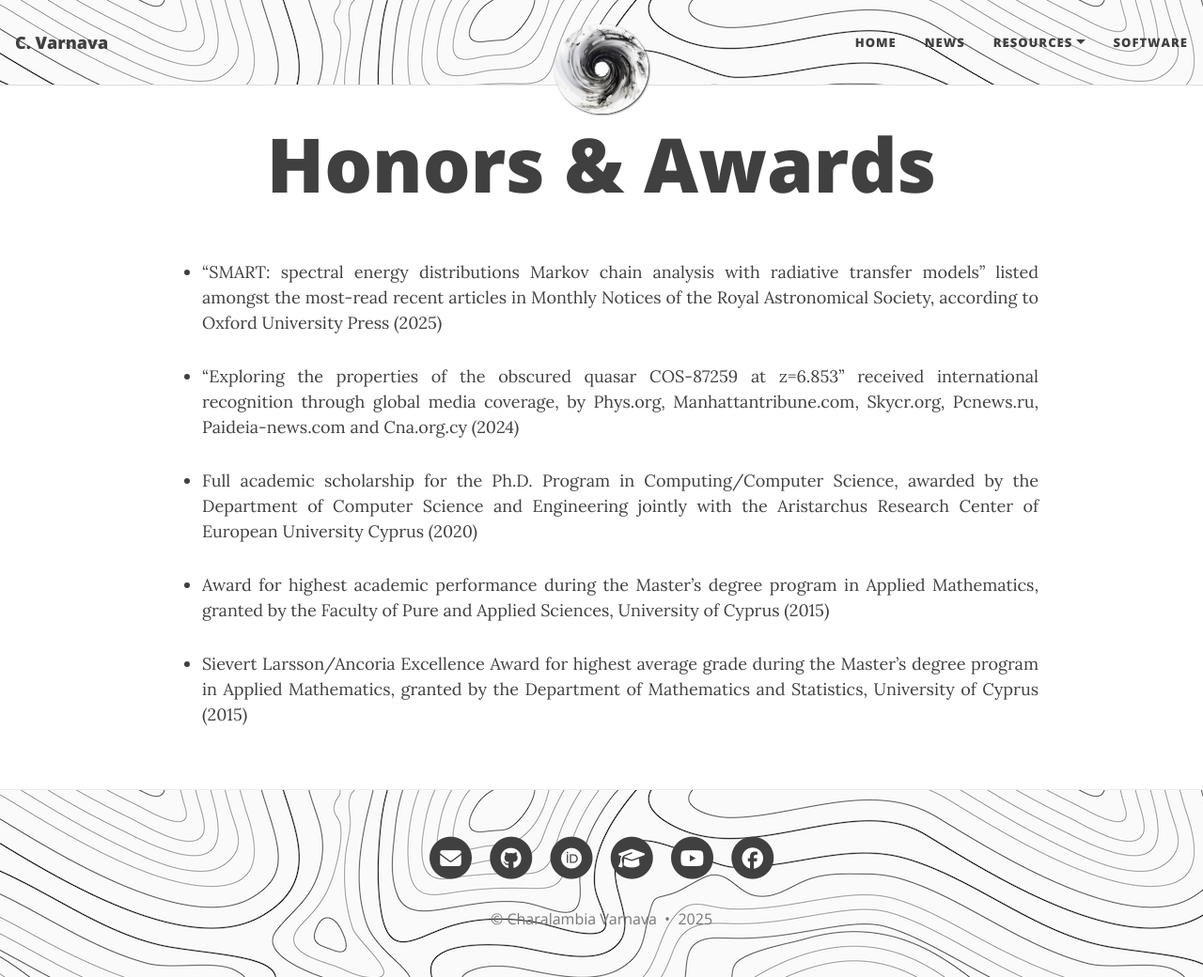
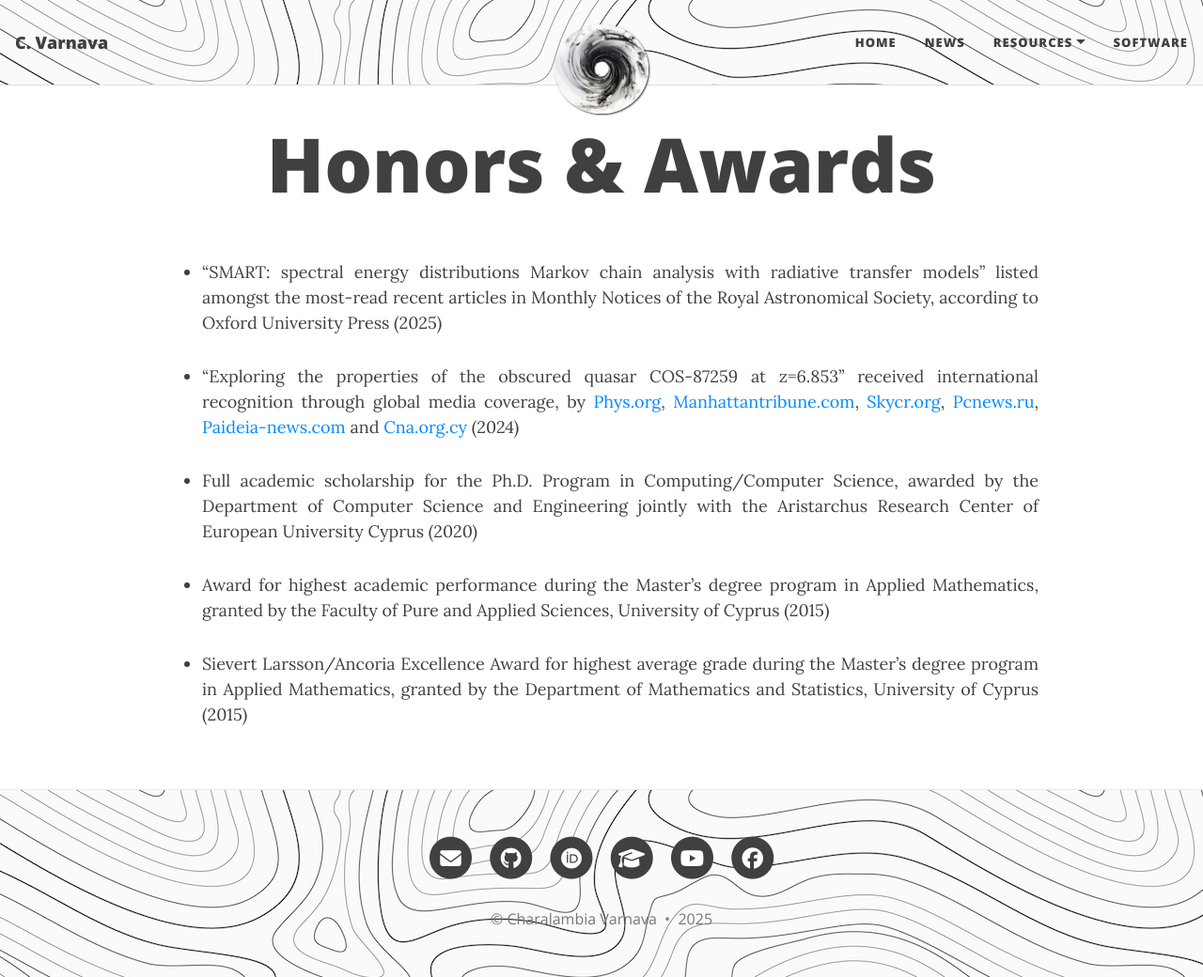
Before and after one commit to ch-var/ch-var.github.io, a Jekyll site: the page built from honors_awards.html, in a window 1280 px wide and 1040 px high. Shown: the whole window at 94% size. Built offline with Jekyll 4.4.1, drawn with Linux system fonts in a browser that asks for light colours.

Commit message:
Update honors_awards.html

```diff
--- a/honors_awards.html
+++ b/honors_awards.html
@@ -24,7 +24,7 @@
 <ul>
 <li class="responsive-margin">“SMART: spectral energy distributions Markov chain analysis with radiative transfer models” listed amongst the most-read recent articles in Monthly Notices of the Royal Astronomical Society, according to Oxford University Press (2025)</li>
 <p></p>
-<li class="responsive-margin">“Exploring the properties of the obscured quasar COS-87259 at z=6.853” received international recognition through global media coverage, by Phys.org, Manhattantribune.com, Skycr.org, Pcnews.ru, Paideia-news.com and Cna.org.cy (2024)</li>
+<li class="responsive-margin">“Exploring the properties of the obscured quasar COS-87259 at z=6.853” received international recognition through global media coverage, by <a href="https://phys.org/news/2024-10-astronomers-explore-properties-obscured-hyperluminous.html">Phys.org</a>, <a href="https://manhattantribune.com/astronomers-explore-the-properties-of-a-dark-hyperluminous-quasar/">Manhattantribune.com</a>, <a href="https://skycr.org/2024/10/21/exploran-las-propiedades-de-un-cuasar-hiperluminoso-oscurecido/">Skycr.org</a>, <a href="https://pcnews.ru/news/astronomy_obnaruzili_sverhmassivnuu_cernuu_dyru_v_centre_galaktiki_cos_87259-1530160.html#gsc.tab=0">Pcnews.ru</a>, <a href="https://paideia-news.com/panepistimio-frederick/2024/11/11/ereynitria-toy-eyropaikoy-panepistimioy-meleta-ena-protogono-yperfoteino-kbazar">Paideia-news.com</a> and <a href="https://www.cna.org.cy/press-release/article/7556971/anakoinosi-typoy-evropaiko-panepistimio-kyproy">Cna.org.cy</a> (2024)</li>
 <p></p>
 <li class="responsive-margin">Full academic scholarship for the Ph.D. Program in Computing/Computer Science, awarded by the Department of Computer Science and Engineering jointly with the Aristarchus Research Center of European University Cyprus (2020)</li>
 <p></p>
```
